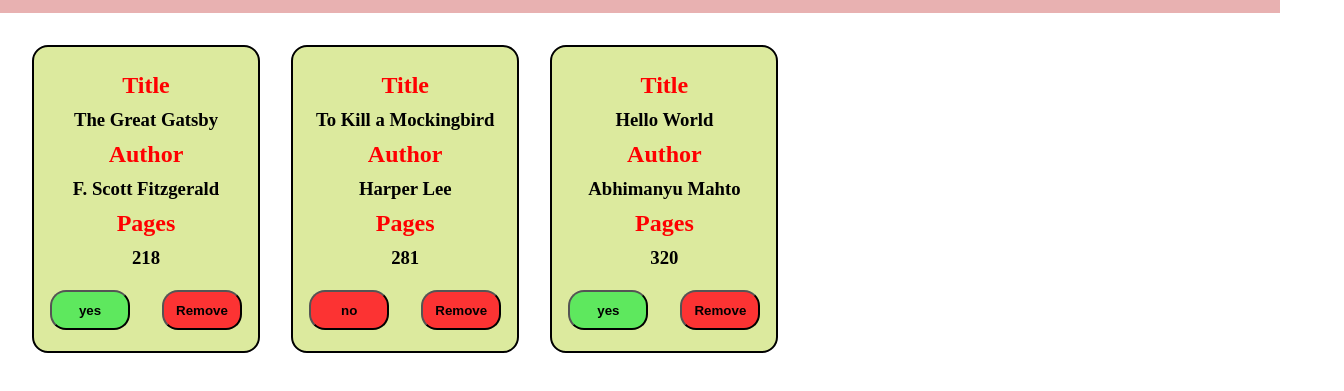
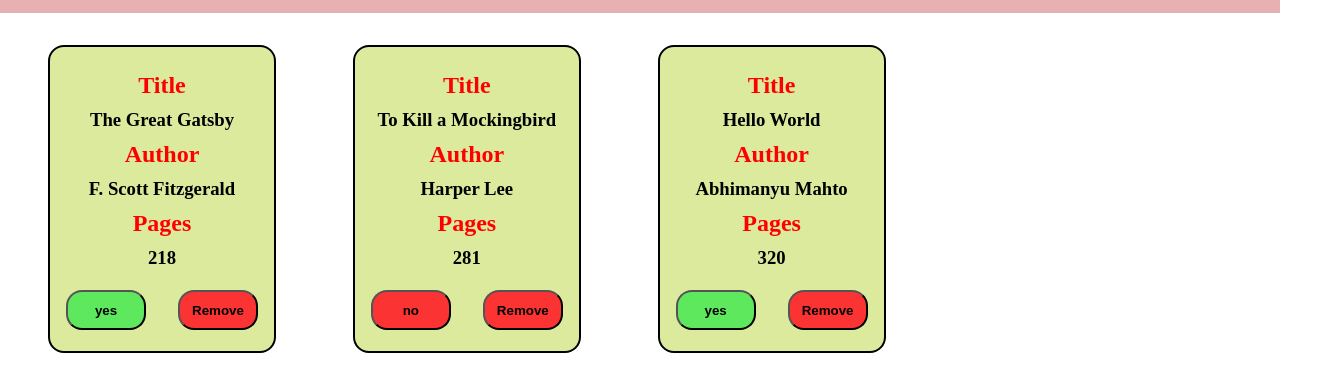
Before and after one commit to abhi6777/Library, a plain HTML site: page index.html in a window 1280 px wide. Shown: the part 185-576 px from the top of the page, 1344 px wide, since content can reach past the window. Drawn offline with Linux system fonts and the light colour scheme.

Commit message:
Fixed display overflow bug whihc taked more display then alloted

```diff
--- a/styles.css
+++ b/styles.css
@@ -22,12 +22,13 @@ body {
 }
 
 .main {
-  padding: 2rem;
+  padding-left: 3rem;
+  padding-top: 2rem;
   display: grid;
   grid-template-columns: repeat(auto-fill, minmax(15rem, auto));
   gap: 1rem;
   /* overflow-wrap: normal; */
-  width: 100vw;
+  width: 94dvw;
 }
 
 .newCard {
```
